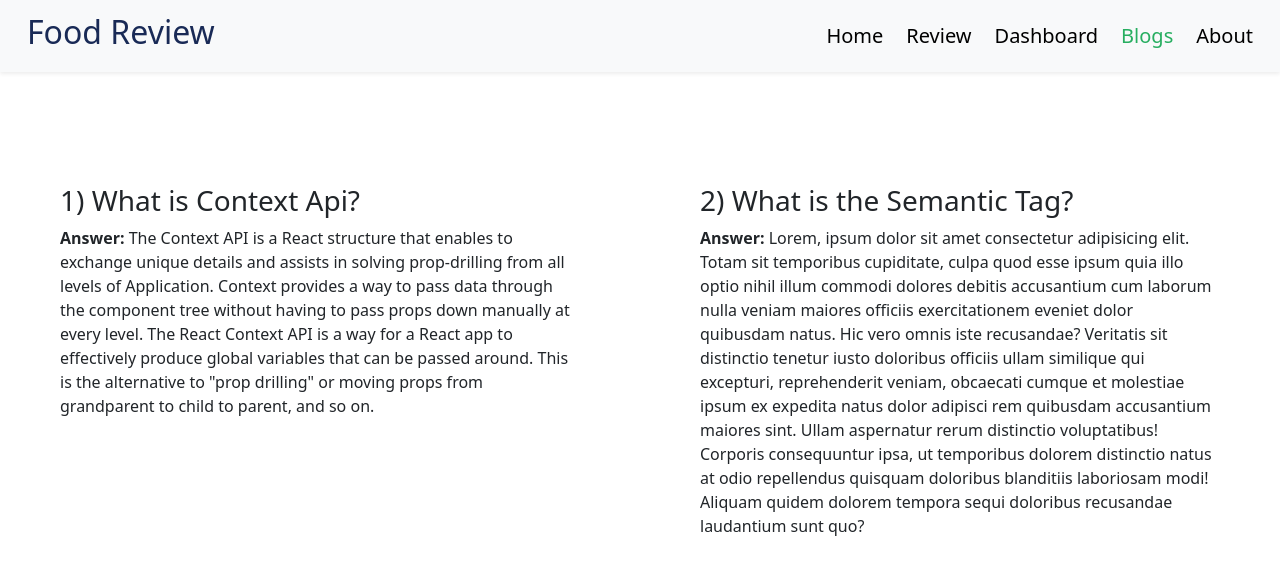
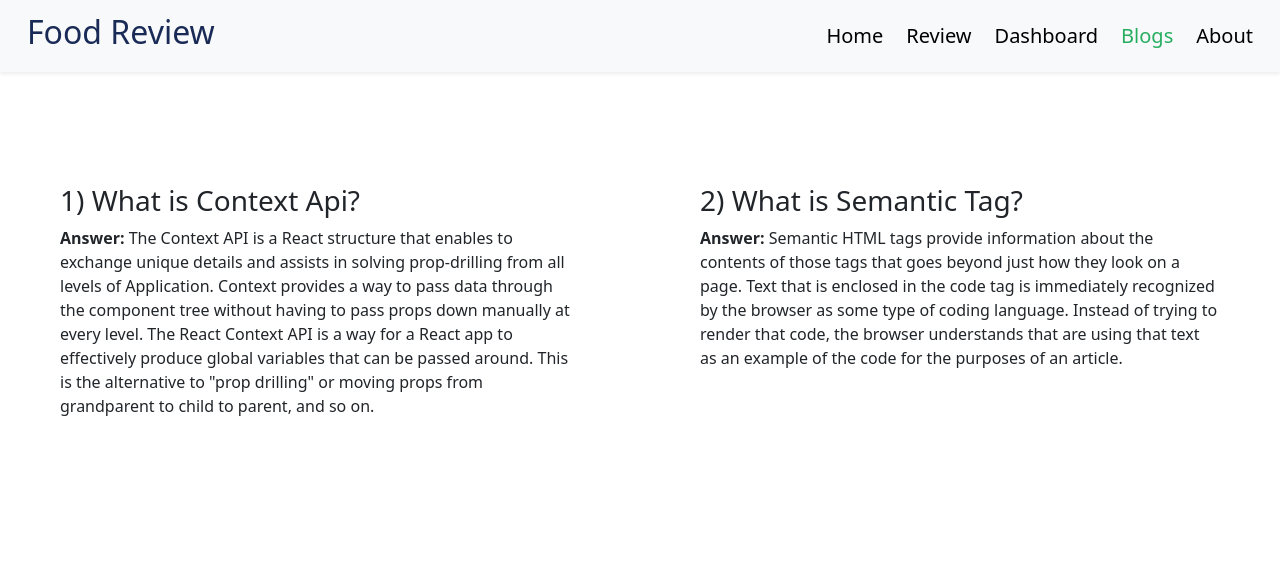
Before and after one commit to ImRanKhan81m/Food-Review-A09, a React (Create React App) app: page /blog in a window 1280 px wide. Shown: the top 570 px of the page. Built offline with nearby package versions, Linux system fonts and the light colour scheme; the HTML template or start-up script is replaced by a standard one.

Commit message:
Blog page update

```diff
--- a/src/Components/Blogs/Blog.js
+++ b/src/Components/Blogs/Blog.js
@@ -6,16 +6,16 @@ const Blog = () => {
         <div>
             <div className="container">
                 <Row className='pt-5 mt-3'>
-                    <Col>
+                    <Col lg='6' md='12'>
                         <div className="first-question p-5">
                             <h3>1) What is Context Api?</h3>
                             <p><b>Answer:</b> The Context API is a React structure that enables to exchange unique details and assists in solving prop-drilling from all levels of Application. Context provides a way to pass data through the component tree without having to pass props down manually at every level. The React Context API is a way for a React app to effectively produce global variables that can be passed around. This is the alternative to "prop drilling" or moving props from grandparent to child to parent, and so on.</p>
                         </div>
                     </Col>
-                    <Col>
+                    <Col lg='6' md='12'>
                         <div className="second-question p-5">
-                            <h3>2) What is the Semantic Tag?</h3>
-                            <p><b>Answer:</b> Lorem, ipsum dolor sit amet consectetur adipisicing elit. Totam sit temporibus cupiditate, culpa quod esse ipsum quia illo optio nihil illum commodi dolores debitis accusantium cum laborum nulla veniam maiores officiis exercitationem eveniet dolor quibusdam natus. Hic vero omnis iste recusandae? Veritatis sit distinctio tenetur iusto doloribus officiis ullam similique qui excepturi, reprehenderit veniam, obcaecati cumque et molestiae ipsum ex expedita natus dolor adipisci rem quibusdam accusantium maiores sint. Ullam aspernatur rerum distinctio voluptatibus! Corporis consequuntur ipsa, ut temporibus dolorem distinctio natus at odio repellendus quisquam doloribus blanditiis laboriosam modi! Aliquam quidem dolorem tempora sequi doloribus recusandae laudantium sunt quo?</p>
+                            <h3>2) What is Semantic Tag?</h3>
+                            <p><b>Answer:</b> Semantic HTML tags provide information about the contents of those tags that goes beyond just how they look on a page. Text that is enclosed in the code tag is immediately recognized by the browser as some type of coding language. Instead of trying to render that code, the browser understands that are using that text as an example of the code for the purposes of an article.</p>
                         </div>
                     </Col>
                 </Row>
--- a/src/Components/Home/Home.css
+++ b/src/Components/Home/Home.css
@@ -32,7 +32,7 @@ section {
 
 .img-container {
     display: flex;
-    justify-content: end;
+    justify-content: center;
     align-items: center;
 }
 
```
Also changed, not shown: src/Components/Assets/images/xqusqy1487348868.jpg (added).
